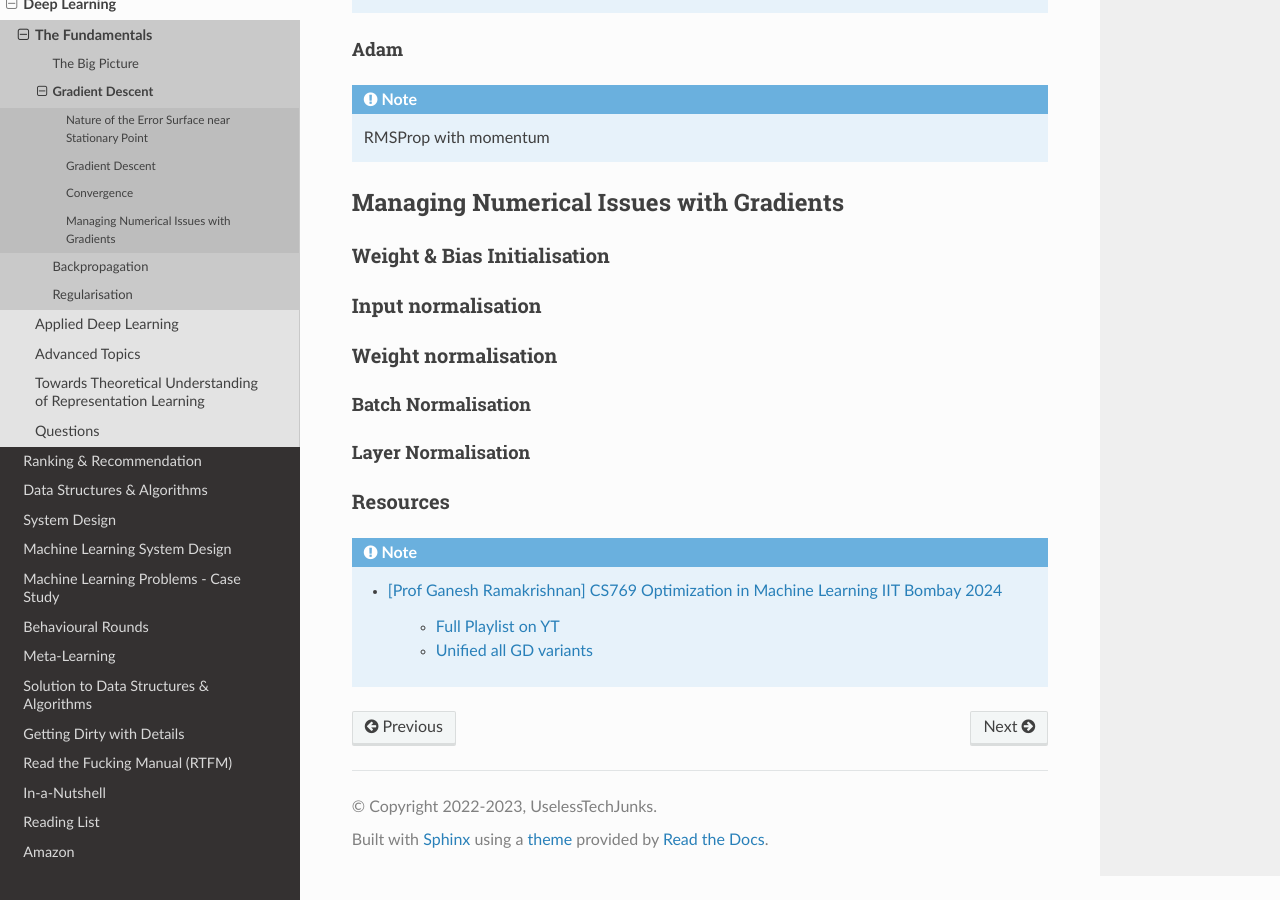
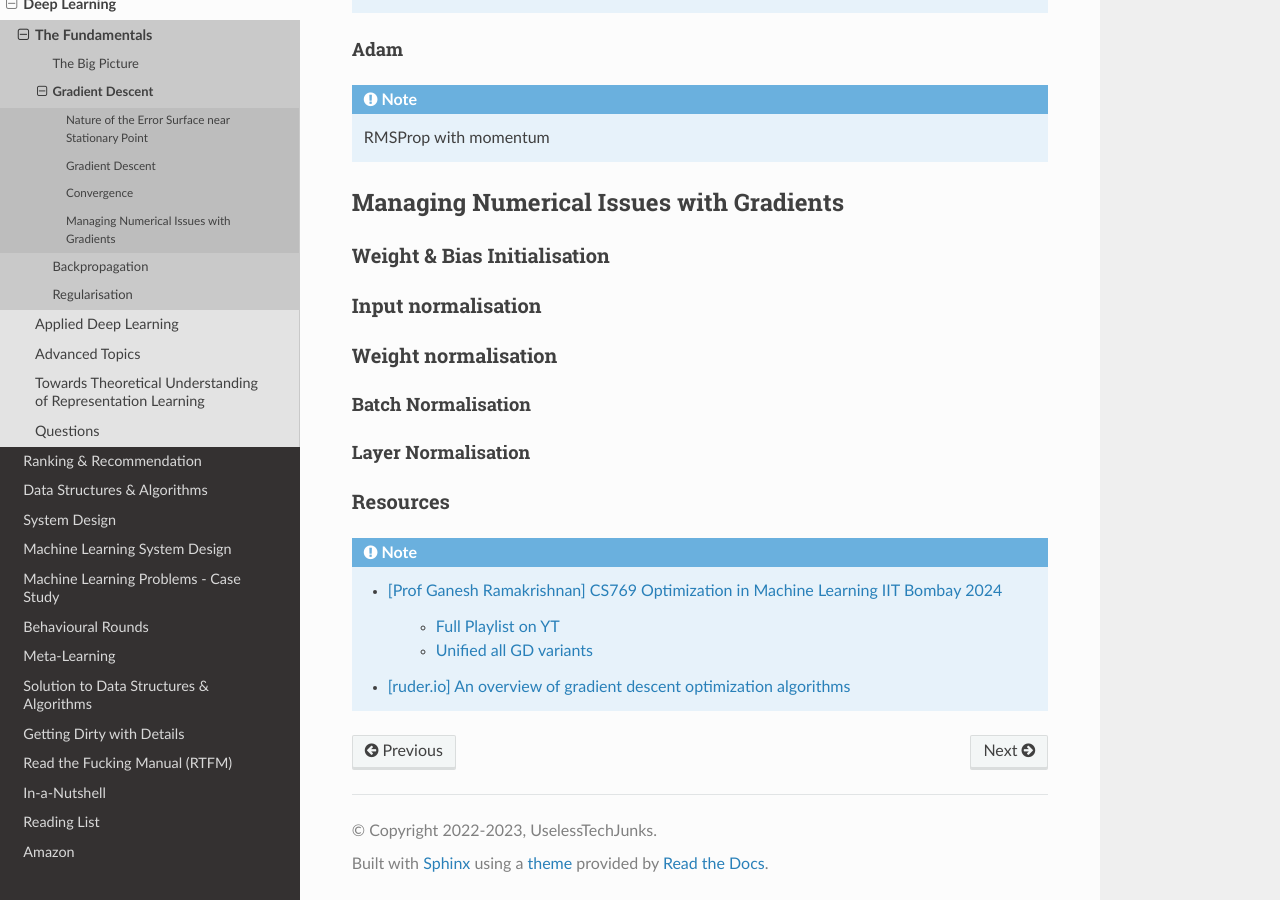
Before and after one commit to uselesstechjunks/leetcode, a Sphinx documentation site: the page built from docs/source/dl/basics/gd.rst, in a window 1280 px wide and 900 px high, scrolled down 2153 px. Built offline with Sphinx 7.4.7 and the Read the Docs theme 2.0.0, drawn with Linux system fonts in a browser that asks for light colours.

Commit message:
Update gd.rst

```diff
--- a/docs/source/dl/basics/gd.rst
+++ b/docs/source/dl/basics/gd.rst
@@ -99,3 +99,4 @@ Resources
 
 		* `Full Playlist on YT <https://www.youtube.com/playlist?list=PLyo3HAXSZD3yhIPf7Luk_ZHM_ss2fFCVV>`_
 		* `Unified all GD variants <https://youtu.be/2QNquvof1WA?list=PLyo3HAXSZD3yhIPf7Luk_ZHM_ss2fFCVV&t=865>`_
+	* `[ruder.io] An overview of gradient descent optimization algorithms <https://www.ruder.io/optimizing-gradient-descent/>`_
```
